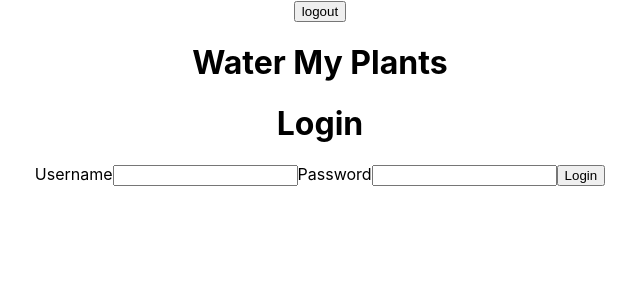
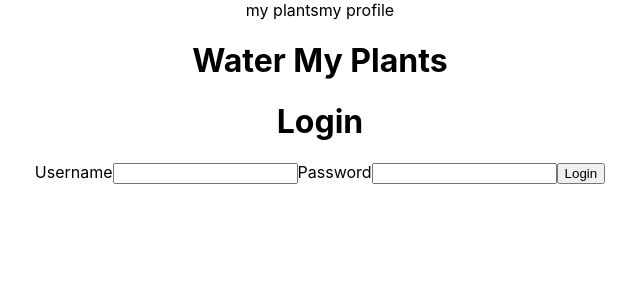
Before and after one commit to MichaelMcFaddenjr/front-end, a React (Create React App) app: page / in a window 1280 px wide. Shown: the top 300 px of the page, without its empty margins (320-960 px from the left). Built offline with nearby package versions, Linux system fonts and the light colour scheme.

Commit message:
adding logic with login

```diff
--- a/src/App.js
+++ b/src/App.js
@@ -6,7 +6,6 @@ import NavBar from './Components/NavBar';
 import Login from './Components/Login';
 import SignUp from './Components/SignUp';
 import MyPlants from './Components/PlantPage/MyPlants';
-import AddPlant from './Components/AddPlant';
 import EditPlant from './Components/EditPlant';
 import UserProfile from './Components/UserProfile';
 
@@ -14,11 +13,24 @@ import './App.css';
 
 function App() {
 
+  const [ loggedIn, setLoggedIn ] = useState(false);
+
+  const token = localStorage.getItem("token")
+
+  const isLoggedIn = () => {
+    if (token === localStorage.getItem("token") ) {
+      setLoggedIn(true)
+    } else {
+      setLoggedIn(false)
+    }
+    return (isLoggedIn)
+  }
+
 
 
   return (
     <div className="App">
-      <NavBar />
+      <NavBar isLoggedIn={loggedIn}/>
       <h1>Water My Plants</h1>
       <Switch>
         <Route exact path='/'>
--- a/src/Components/AddPlant.js
+++ b/src/Components/AddPlant.js
@@ -33,7 +33,7 @@ const AddPlant = ({ setAdd, myPlants, setMyPlants, user_id }) => {
       setAdd(false)
     })
     .catch(err=>{
-      console.log(err.Response);
+      console.log(err);
     })
   }
 
--- a/src/Components/NavBar.js
+++ b/src/Components/NavBar.js
@@ -1,15 +1,34 @@
 import React from 'react';
-
+import { useHistory } from 'react-router-dom'
 //This is our navBar
 //on the NavBar there should be links with ability to see 'MyPlants', 'My Profile' and 'Logout'
 
-const NavBar = () => {
+const NavBar = ({isLoggedIn}) => {
+  const { push } = useHistory();
+
+  console.log(isLoggedIn);
+
   const logout = () => {
     localStorage.removeItem('token');
     window.location.href="/";
   }
+  const onClickPlants = (e) =>{
+    push('/myplants')
+  }
+  const onClickProfile = (e) =>{
+    push('/myprofile')
+  }
   return (
-    <button onClick={logout}>logout</button>
+    <div>
+      <span onClick={onClickPlants}>my plants</span>
+      <span onClick={onClickProfile}>my profile</span>
+      {isLoggedIn ?
+      (<span onClick={logout}>logout</span>)
+      :
+      (null)
+    }
+
+    </div>
   );
 }
 
```
